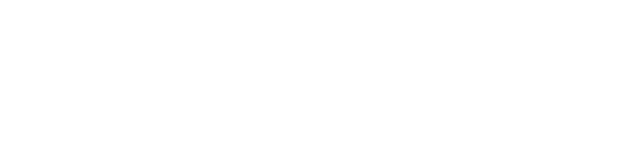
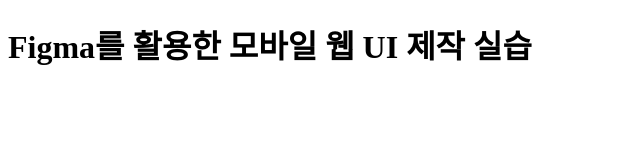
Before and after one commit to editakim/JEONJU, a plain HTML site: page index.html in a window 1280 px wide. Shown: the whole page, without its empty margins (0-640 px from the left). Drawn offline with Linux system fonts and the light colour scheme.

Commit message:
문서제목 추가

```diff
--- a/index.html
+++ b/index.html
@@ -6,6 +6,6 @@
   <title>전주영상정보진흥원</title>
 </head>
 <body>
-
+  <h1>Figma를 활용한 모바일 웹 UI 제작 실습</h1>
 </body>
 </html>
```
